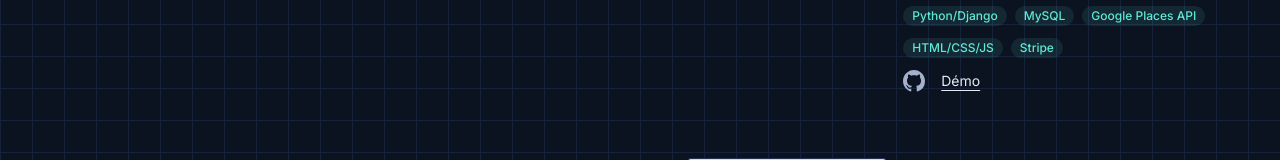
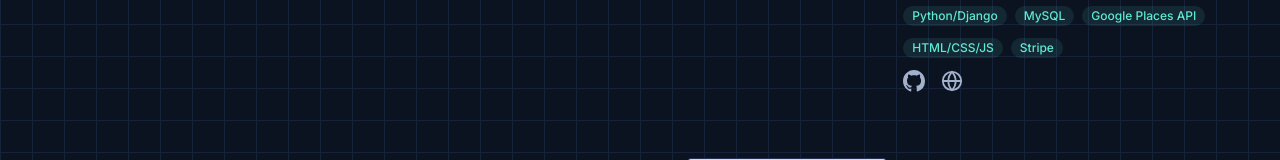
Before and after one commit to cedricgicquiaud/cedricgicquiaud.github.io, a Next.js app: page / in a window 1280 px wide. Shown: the part 4136-4296 px from the top of the page. Built offline with nearby package versions, Linux system fonts and the light colour scheme; grey boxes are pictures that could not be loaded.

Commit message:
feat(PFO-77): show the demo link as a website icon

```diff
--- /dev/null
+++ b/components/demo-link.tsx
@@ -0,0 +1,18 @@
+/** Lien vers la démo en ligne, montré par une icône de site internet (PFO-77), comme GitHubLink pour le code. */
+export function DemoLink({ href, className = "" }: { href: string; className?: string }) {
+  return (
+    <a
+      href={href}
+      aria-label="Démo"
+      title="Démo en ligne"
+      className={["inline-flex items-center text-muted-foreground transition-colors hover:text-foreground focus-visible:text-foreground", className].filter(Boolean).join(" ")}
+    >
+      {/* Globe : tracé de lucide (licence ISC). */}
+      <svg viewBox="0 0 24 24" width="22" height="22" fill="none" stroke="currentColor" strokeWidth="2" strokeLinecap="round" strokeLinejoin="round" aria-hidden="true">
+        <circle cx="12" cy="12" r="10" />
+        <path d="M12 2a14.5 14.5 0 0 0 0 20 14.5 14.5 0 0 0 0-20" />
+        <path d="M2 12h20" />
+      </svg>
+    </a>
+  );
+}
--- a/components/fiche.tsx
+++ b/components/fiche.tsx
@@ -4,6 +4,7 @@ import site from "../content/site.json";
 import type { Fiche as FicheData } from "../lib/fiches";
 import { Badge } from "./ui/badge";
 import { AFFICHER_STATUT } from "../lib/affichage";
+import { DemoLink } from "./demo-link";
 import { GitHubLink } from "./github-link";
 
 // Mise en forme du HTML Markdown (Tailwind retire les puces et le soulignement par défaut).
@@ -68,11 +69,7 @@ export function Fiche({ fiche }: { fiche: FicheData }) {
           ) : (
             <>
               {frontmatter.depot && <GitHubLink href={frontmatter.depot} />}
-              {frontmatter.demo && (
-                <a href={frontmatter.demo} className={LINK}>
-                  Démo
-                </a>
-              )}
+              {frontmatter.demo && <DemoLink href={frontmatter.demo} />}
             </>
           )}
           {meta.length > 0 && <span className="min-w-0 text-muted-foreground">{meta.join(" · ")}</span>}
--- a/components/project-card.tsx
+++ b/components/project-card.tsx
@@ -1,5 +1,6 @@
 import type { Fiche } from "../lib/fiches";
 import { AFFICHER_STATUT } from "../lib/affichage";
+import { DemoLink } from "./demo-link";
 import { GitHubLink } from "./github-link";
 import { Badge } from "./ui/badge";
 
@@ -51,11 +52,7 @@ export function ProjectCard({ fiche }: { fiche: Fiche }) {
           ) : (
             <>
               {isUrl(frontmatter.depot) && <GitHubLink href={frontmatter.depot} />}
-              {isUrl(frontmatter.demo) && (
-                <a href={frontmatter.demo} className="underline underline-offset-4">
-                  Démo
-                </a>
-              )}
+              {isUrl(frontmatter.demo) && <DemoLink href={frontmatter.demo} />}
               {codePrive && <span className="text-muted-foreground">code privé, démo à venir</span>}
             </>
           )}
```
